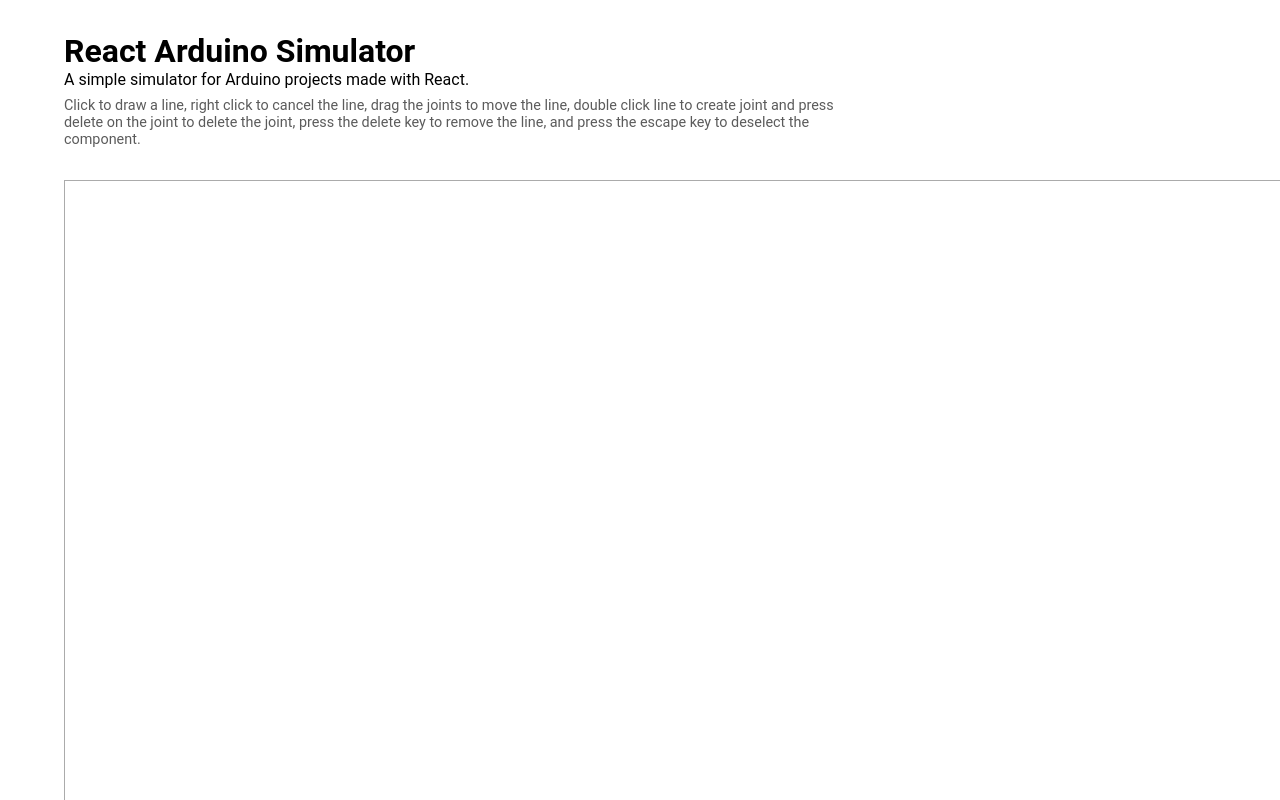
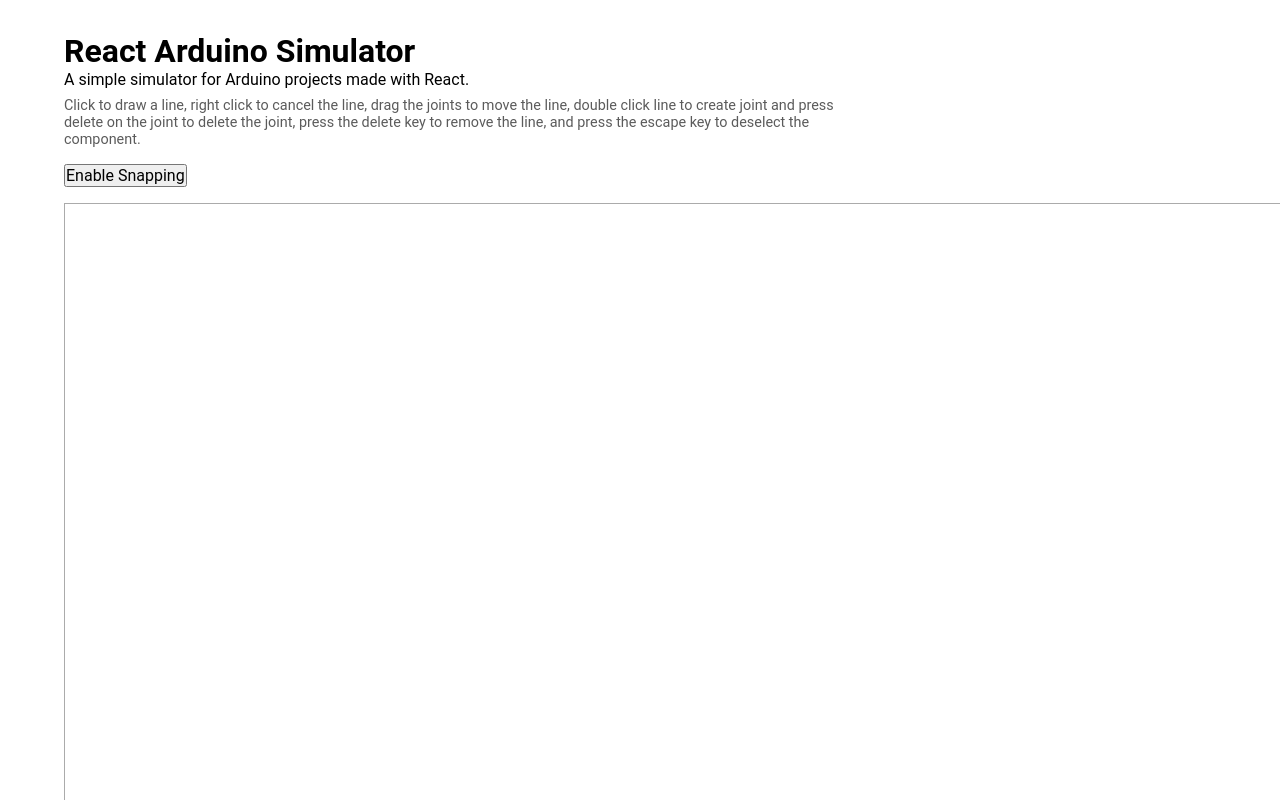
Before and after one commit to fatihege/simple-wiring-react, a Next.js app: page / in a window 1280 px wide. Shown: the top 800 px of the page. Built offline with nearby package versions, Linux system fonts and the light colour scheme.

Commit message:
Make snapping feature optional

```diff
--- a/src/components/components.js
+++ b/src/components/components.js
@@ -1,8 +1,13 @@
+import {useContext} from 'react'
+import {SnappingContext} from '@/pages'
 import styles from '@/styles/Components.module.sass'
 
 export default function Components() {
+    const [snapping, setSnapping] = useContext(SnappingContext) // Whether snapping is enabled
+
     return (
         <div className={styles.container}>
+            <button onClick={() => setSnapping(!snapping.current)}>{snapping.current ? 'Disable' : 'Enable'} Snapping</button>
         </div>
     )
 }
--- a/src/components/simulation.js
+++ b/src/components/simulation.js
@@ -1,4 +1,5 @@
-import {createContext, useEffect, useRef, useState} from 'react'
+import {createContext, useContext, useEffect, useRef, useState} from 'react'
+import {SnappingContext} from '@/pages'
 import Wire from '@/components/simulation/wire'
 import getMax from '@/utils/get-max'
 import styles from '@/styles/Simulation.module.sass'
@@ -12,6 +13,7 @@
 const SNAPPING_DISTANCE = 5 // Distance to snap to a joint
 
 export default function Simulation() {
+    const [snapping] = useContext(SnappingContext) // Whether snapping is enabled
     const svgRef = useRef() // Reference to the SVG element
     const [svgRect, _setSvgRect] = useState(null)
     const [wires, _setWires] = useState([]) // Array of wires
@@ -134,6 +136,9 @@
                             const pointPos = wire.points.find(point => point.id === activeJointRef.current.id) // Get the position of the point in the points array
                             const newPoints = wire.points.map(point => { // Map through the points array
                                 if (point.id === activeJointRef.current.id) { // If the point ID matches the point ID of the active joint, update the position of the point
+                                    let newX, newY // New x and y coordinates of the point
+
+                                    if (snapping.current) { // If snapping is enabled
                                         let xSnapId = null // ID of the point to snap to on the x axis
                                         let ySnapId = null // ID of the point to snap to on the y axis
 
@@ -149,13 +154,17 @@
                                             if (ySnapId === null && Math.abs(y - p.y) < SNAPPING_DISTANCE) ySnapId = p.id // If the y coordinate is within the snapping distance of a point, set the ySnapId to the point ID
                                         })
 
-                                    const newX = xSnapId ? (xSnapId >= 0 ? wire.points.find(p => p.id === xSnapId).x : xSnapId === -1 ? wire.start.x : xSnapId === -2 ? wire.end.x : x) : x // If the xSnapId is not null, set the x coordinate to the x coordinate of the point to snap to, otherwise set the x coordinate to the x coordinate of the mouse
-                                    const newY = ySnapId ? (ySnapId >= 0 ? wire.points.find(p => p.id === ySnapId).y : ySnapId === -1 ? wire.start.y : ySnapId === -2 ? wire.end.y : y) : y // If the ySnapId is not null, set the y coordinate to the y coordinate of the point to snap to, otherwise set the y coordinate to the y coordinate of the mouse
+                                        newX = xSnapId ? (xSnapId >= 0 ? wire.points.find(p => p.id === xSnapId).x : xSnapId === -1 ? wire.start.x : xSnapId === -2 ? wire.end.x : x) : x // If the xSnapId is not null, set the x coordinate to the x coordinate of the point to snap to, otherwise set the x coordinate to the x coordinate of the mouse
+                                        newY = ySnapId ? (ySnapId >= 0 ? wire.points.find(p => p.id === ySnapId).y : ySnapId === -1 ? wire.start.y : ySnapId === -2 ? wire.end.y : y) : y // If the ySnapId is not null, set the y coordinate to the y coordinate of the point to snap to, otherwise set the y coordinate to the y coordinate of the mouse
 
                                         if (xSnapId) showAxis('y', newX) // If the xSnapId is not null, show the x axis
                                         else showAxis('y', null, true) // If the xSnapId is null, hide the x axis
                                         if (ySnapId) showAxis('x', newY) // If the ySnapId is not null, show the y axis
                                         else showAxis('x', null, true) // If the ySnapId is null, hide the y axis
+                                    } else { // If snapping is disabled
+                                        newX = x // Set the x coordinate to the x coordinate of the mouse
+                                        newY = y // Set the y coordinate to the y coordinate of the mouse
+                                    }
 
                                     return {...point, x: newX, y: newY} // Return the point with the updated position
                                 } // If the point ID matches the point ID of the active joint, update the point
--- a/src/pages/index.js
+++ b/src/pages/index.js
@@ -1,9 +1,20 @@
+import {createContext, useRef, useState} from 'react'
 import Head from 'next/head'
 import Components from '@/components/components'
 import Simulation from '@/components/simulation'
 import styles from '@/styles/Home.module.sass'
 
+export const SnappingContext = createContext(false) // Whether snapping is enabled
+
 export default function Home() {
+    const [snapping, _setSnapping] = useState(false) // Whether snapping is enabled
+    const snappingRef = useRef(snapping) // Reference to the snapping state
+
+    const setSnapping = value => { // Set the snapping state
+        snappingRef.current = value
+        _setSnapping(value)
+    }
+
     return (
         <>
             <Head>
@@ -22,8 +33,10 @@
                     line to create joint and press delete on the joint to delete the joint, press the delete key to
                     remove the line, and press the escape key to deselect the component.
                 </p>
-                <Components/>
-                <Simulation/>
+                <SnappingContext.Provider value={[snappingRef, setSnapping]}>
+                    <Components/>
+                    <Simulation/>
+                </SnappingContext.Provider>
             </div>
         </>
     )
--- a/src/styles/Components.module.sass
+++ b/src/styles/Components.module.sass
@@ -1,4 +1,4 @@
 .container
   display: flex
-  margin-top: 2rem
+  margin: 1rem 0
   gap: 1rem
```
Lines whose indentation alone changed are shown as unchanged.
